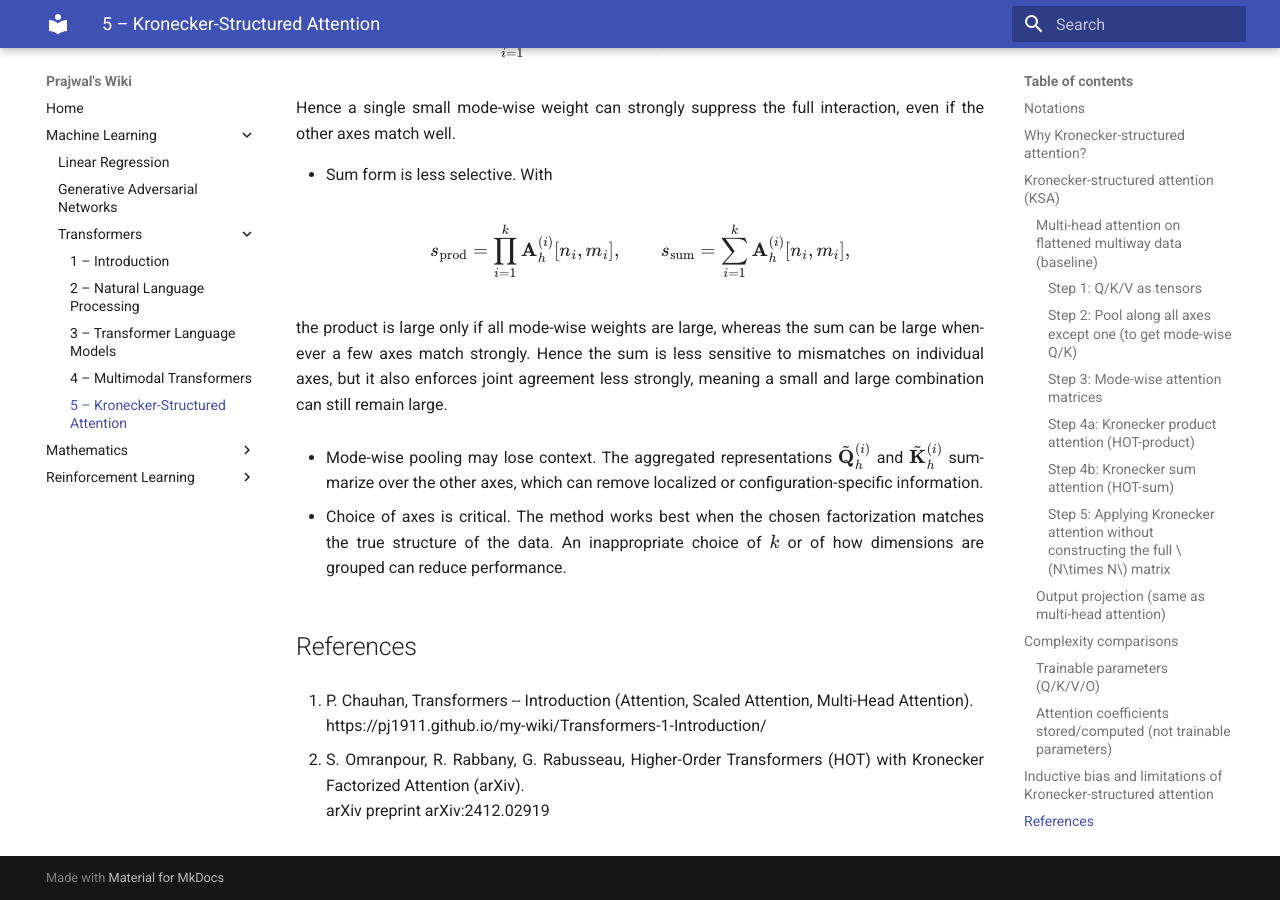
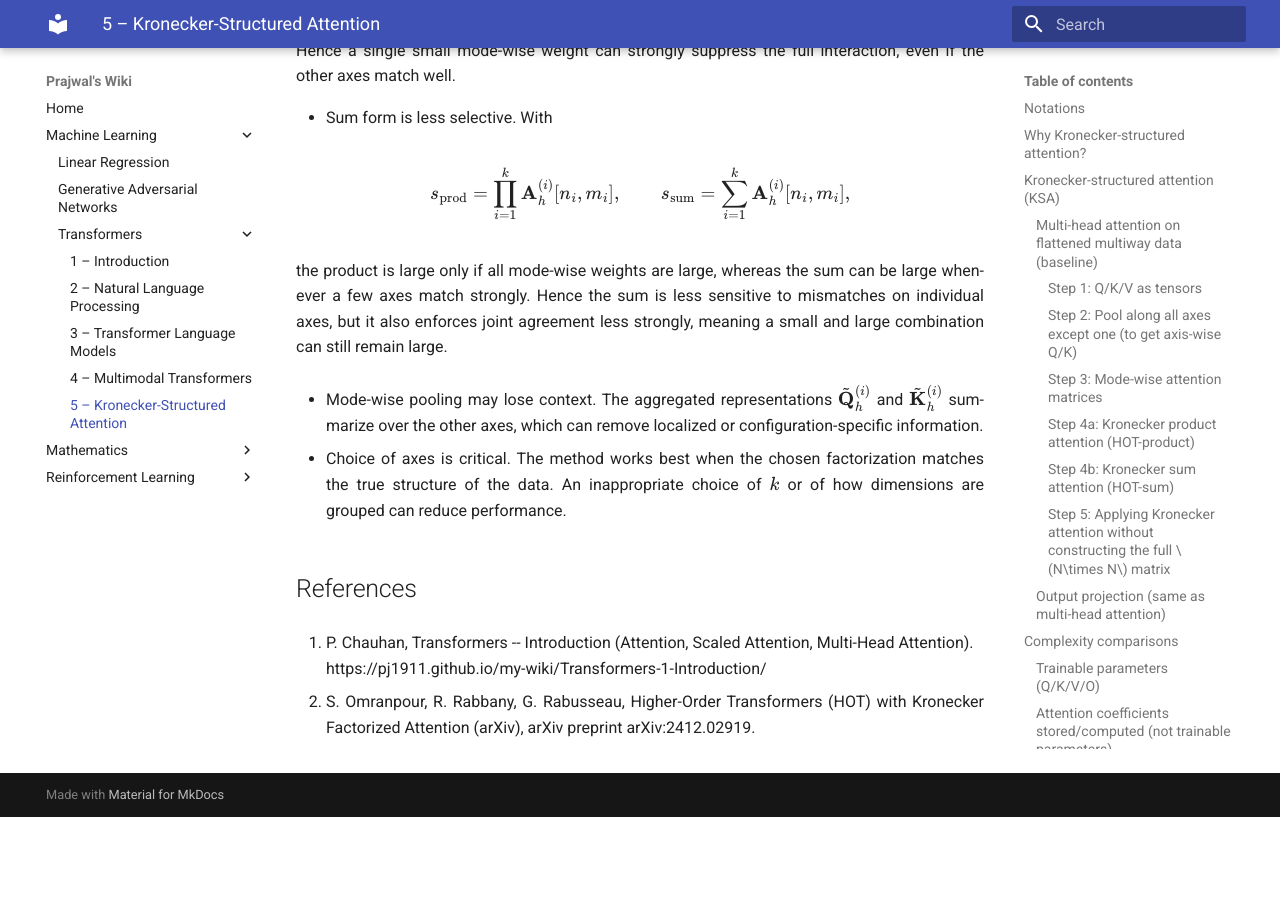
Before and after one commit to pj1911/my-wiki, an MkDocs documentation site: the page built from docs/Transformers-5-KSA.md, in a window 1280 px wide and 900 px high, scrolled down 8278 px. Built offline with MkDocs 1.6.1 and Material for MkDocs 9.7.7, drawn with Linux system fonts in a browser that asks for light colours; after the commit the page ends 9095 px from its top, so only the background shows below that; some of the changed text lies outside the part shown.

Commit message:
Update Transformers-5-KSA.md

```diff
--- a/docs/Transformers-5-KSA.md
+++ b/docs/Transformers-5-KSA.md
@@ -21,9 +21,7 @@
 =\mathrm{Softmax}\!\left(\frac{\mathbf{Q}\mathbf{K}^\top}{\sqrt{D_k}}\right)\mathbf{V}, \qquad \mathbf{Y}\in\mathbb{R}^{N\times D}
 $$
 
-Multi-head Attention.
-
-With \(H\) heads, commonly \(D_k=D_v=D/H\). Each head \(h\) has its own \(\mathbf{W}^{(q)}_h,\mathbf{W}^{(k)}_h,\mathbf{W}^{(v)}_h\), producing head outputs \(\mathbf{H}_h \in \mathbb{R}^{N\times D_v}\), then
+**Multi-head Attention.** With \(H\) heads, commonly \(D_k=D_v=D/H\). Each head \(h\) has its own \(\mathbf{W}^{(q)}_h,\mathbf{W}^{(k)}_h,\mathbf{W}^{(v)}_h\), producing head outputs \(\mathbf{H}_h \in \mathbb{R}^{N\times D_v}\), then
 
 $$
 \mathbf{Y}=\mathrm{Concat}[\mathbf{H}_1,\dots,\mathbf{H}_H]\mathbf{W}^{(o)},\qquad \mathbf{W}^{(o)}\in\mathbb{R}^{(H D_v)\times D},
@@ -107,9 +105,7 @@
 \(
 \mathcal{Q}_h[n_1,\dots,n_k,:]\in\mathbb{R}^{D_h}
 \)
-is the query vector at that position (and similarly for \(\mathcal{K}_h,\mathcal{V}_h\)).
-
-Concretely, for queries we have (showing shapes explicitly)
+is the query vector at that position (and similarly for \(\mathcal{K}_h,\mathcal{V}_h\)). Concretely, for queries we have (showing shapes explicitly)
 
 $$
 \underbrace{\mathbf{q}_{h;n_1,\dots,n_k}}_{\in\mathbb{R}^{1\times D_h}}
@@ -121,7 +117,7 @@
 and the key/value equations are identical in form with \(\mathbf{W}^{(k)}_h\) and \(\mathbf{W}^{(v)}_h\).
 Note, no new trainable weights are introduced here.
 
-#### Step 2: Pool along all axes except one (to get mode-wise Q/K)
+#### Step 2: Pool along all axes except one (to get axis-wise Q/K)
 
 Recall \(\mathcal{Q}_h[n_1,\dots,n_k,:]\in\mathbb{R}^{D_h}\) is the query vector at position \((n_1,\dots,n_k)\). For each axis (mode) \(i\in\{1,\dots,k\}\), we want a compressed set of queries/keys that depends only on the coordinate along that axis.
 We therefore build
@@ -170,7 +166,7 @@
 \tilde{\mathbf{Q}}^{(3)}_h\in\mathbb{R}^{T\times D_h}.
 $$
 
-(And the same construction applies to \(\tilde{\mathbf{K}}^{(i)}_h\).)
+(And the same construction applies to \(\tilde{\mathbf{K}}^{(i)}_h\)).
 
 #### Step 3: Mode-wise attention matrices
 
@@ -316,7 +312,7 @@
 - Full attention stores an \(N\times N\) matrix per head: \(N^2\) coefficients, with \(N=\prod_i N_i\).
 - Kronecker attention stores \(k\) smaller matrices: \(\sum_{i=1}^k N_i^2\) coefficients per head.
 
-Example (2D): if \(N_1=N_2=64\), then \(N=4096\):
+**Example (2D).** If \(N_1=N_2=64\), then \(N=4096\):
 
 $$
 N^2 = 16{,}777{,}216
@@ -394,5 +390,4 @@
 1. P. Chauhan, Transformers -- Introduction (Attention, Scaled Attention, Multi-Head Attention).
    https://pj1911.github.io/my-wiki/Transformers-1-Introduction/
 
-2. S. Omranpour, R. Rabbany, G. Rabusseau, Higher-Order Transformers (HOT) with Kronecker Factorized Attention (arXiv).
-   arXiv preprint arXiv:2412.02919
+2. S. Omranpour, R. Rabbany, G. Rabusseau, Higher-Order Transformers (HOT) with Kronecker Factorized Attention (arXiv), arXiv preprint arXiv:2412.02919.
```
